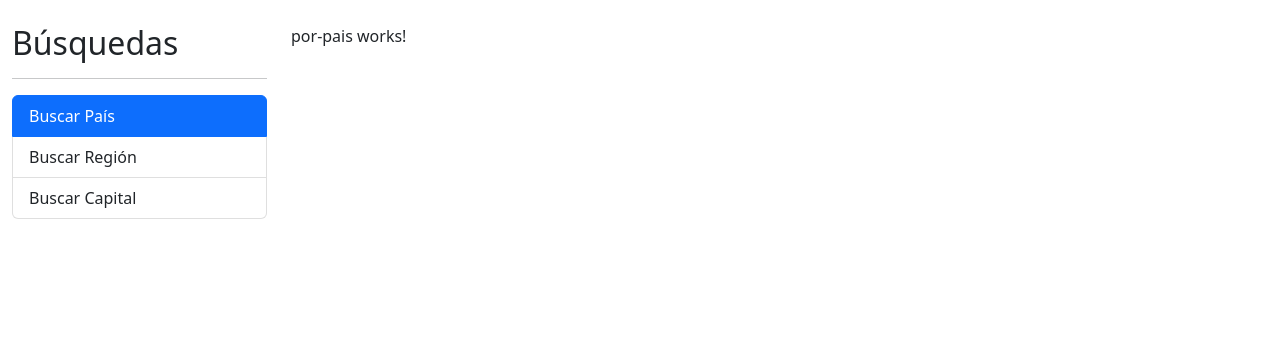
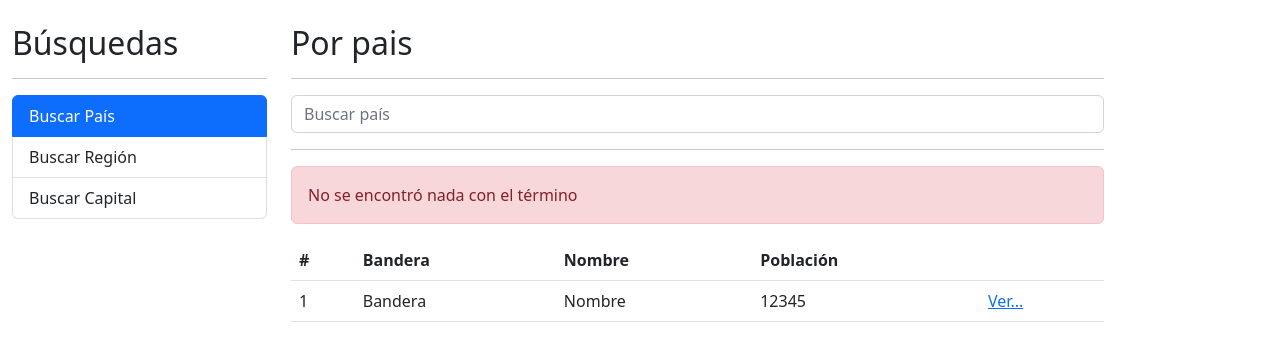
Before and after one commit to KevinArias02610/PaisesApp, an Angular app: page / in a window 1280 px wide. Shown: the top 348 px of the page. Built offline with nearby package versions, Linux system fonts and the light colour scheme.

Commit message:
Seccion 8 clase 106(Service buscar paises)

```diff
--- a/src/app/app.module.ts
+++ b/src/app/app.module.ts
@@ -1,6 +1,7 @@
 import { NgModule } from '@angular/core';
 import { BrowserModule } from '@angular/platform-browser';
 import { AppRoutingModule } from './app-routing.module';
+import { HttpClientModule } from '@angular/common/http'
 
 import { AppComponent } from './app.component';
 import { PaisModule } from './pais/pais.module';
@@ -15,6 +16,7 @@ import { SharedModule } from './shared/shared.module';
     AppRoutingModule,
     PaisModule,
     SharedModule,
+    HttpClientModule
   ],
   exports:[
     AppComponent,
--- a/src/app/pais/pages/por-pais/por-pais.component.html
+++ b/src/app/pais/pages/por-pais/por-pais.component.html
@@ -1 +1,42 @@
-<p>por-pais works!</p>
+<h2>Por pais</h2>
+<hr>
+<div class="row">
+    <div class="col">
+        <form (ngSubmit)="buscar()" autocomplete="off">
+            <input type="text" name="termino" class="form-control" [(ngModel)]="termino" placeholder="Buscar país">
+        </form>
+    </div>
+</div>
+
+<hr>
+
+<div class="alert alert-danger">
+    No se encontró nada con el término
+</div>
+
+<div class="row">
+    <div class="col">
+        <table class="table table-hover">
+            <thead>
+                <tr>
+                    <th>#</th>
+                    <th>Bandera</th>
+                    <th>Nombre</th>
+                    <th>Población</th>
+                    <th></th>
+                </tr>
+            </thead>
+            <tbody>
+                <tr>
+                    <td>1</td>
+                    <td>Bandera</td>
+                    <td>Nombre</td>
+                    <td>12345</td>
+                    <td>
+                        <a href="/pais/cri">Ver...</a>
+                    </td>
+                </tr>
+            </tbody>
+        </table>
+    </div>
+</div>
--- a/src/app/pais/pages/por-pais/por-pais.component.ts
+++ b/src/app/pais/pages/por-pais/por-pais.component.ts
@@ -1,14 +1,20 @@
 import { Component, OnInit } from '@angular/core';
+import { PaisService } from '../../services/pais.service';
 
 @Component({
   selector: 'app-por-pais',
   templateUrl: './por-pais.component.html'
 })
-export class PorPaisComponent implements OnInit {
+export class PorPaisComponent {
 
-  constructor() { }
+  public termino: string = ''
 
-  ngOnInit(): void {
+  constructor(private paisService: PaisService) { }
+
+  buscar(){
+    console.log(this.termino);
+    this.paisService.buscarPais(this.termino).subscribe(res =>{
+      console.log(res)
+    })
   }
-
 }
--- a/src/app/pais/pais.module.ts
+++ b/src/app/pais/pais.module.ts
@@ -4,6 +4,7 @@ import { PorCapitalComponent } from './pages/por-capital/por-capital.component';
 import { PorPaisComponent } from './pages/por-pais/por-pais.component';
 import { PorRegionComponent } from './pages/por-region/por-region.component';
 import { VerPaisComponent } from './pages/ver-pais/ver-pais.component';
+import { FormsModule } from '@angular/forms';
 
 
 
@@ -21,7 +22,8 @@ import { VerPaisComponent } from './pages/ver-pais/ver-pais.component';
     VerPaisComponent
   ],
   imports: [
-    CommonModule
+    CommonModule,
+    FormsModule
   ]
 })
 export class PaisModule { }
--- /dev/null
+++ b/src/app/pais/services/pais.service.ts
@@ -0,0 +1,18 @@
+import { HttpClient } from '@angular/common/http';
+import { Injectable } from '@angular/core';
+import { Observable } from 'rxjs';
+
+@Injectable({
+  providedIn: 'root'
+})
+export class PaisService {
+
+  private apiUrl: string = 'https://restcountries.com/v3.1';
+
+  constructor(private htpp: HttpClient) { }
+
+  buscarPais(termino: string): Observable<any>{
+    const url = `${this.apiUrl}/name/${termino}`;
+    return this.htpp.get(url);
+  }
+}
```
